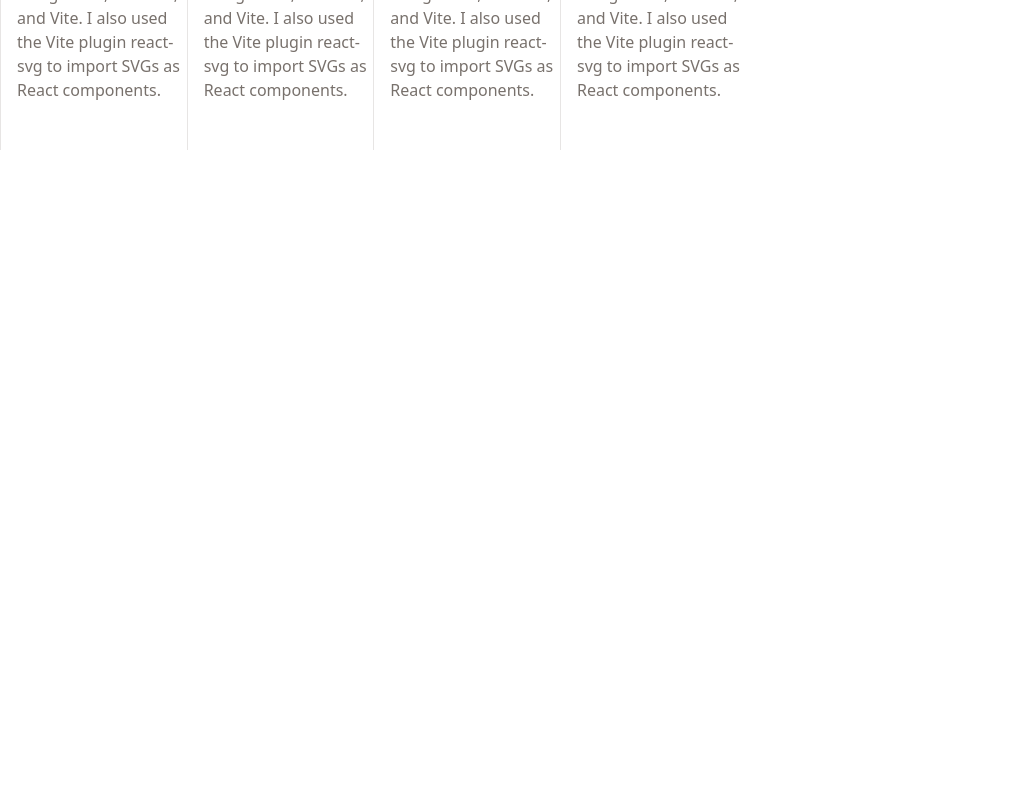
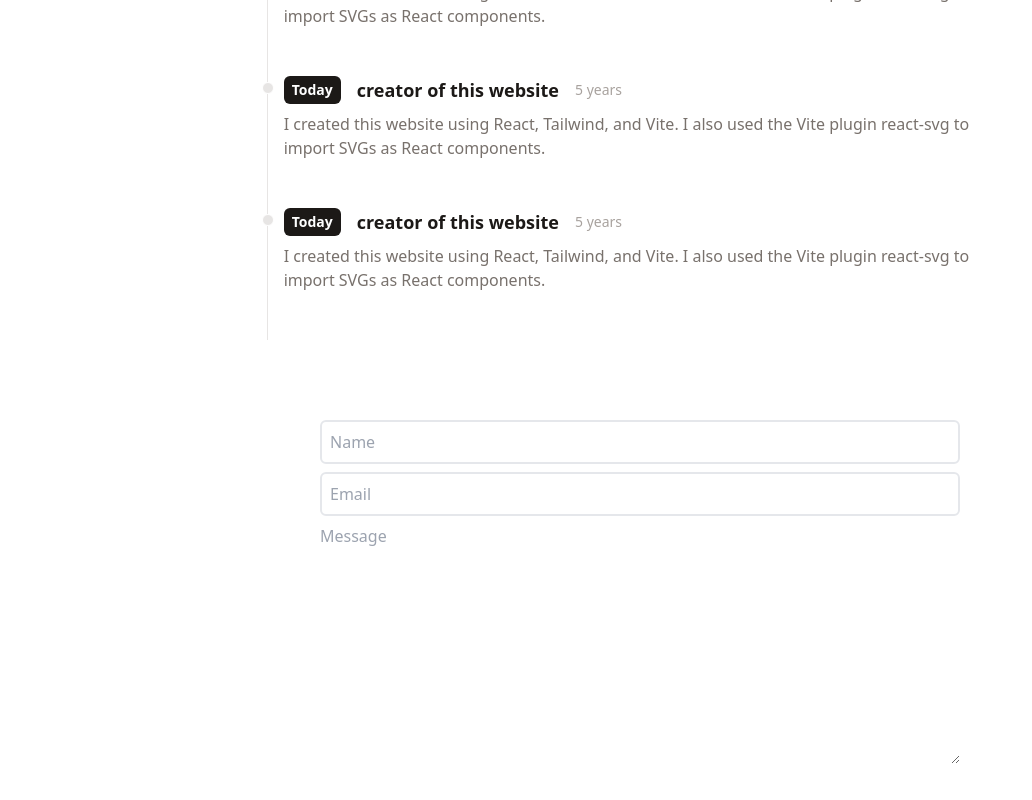
Before and after one commit to thewillydoo/portfolio-website, a React (Vite) app in the folder minimal-portfolio/: page / in a window 1280 px wide. Shown: the part 948-1748 px from the top of the page, without its empty margins (0-1032 px from the left). Before the commit the page ends 1178 px from the top, so only its background shows below. Built offline with nearby package versions, Linux system fonts and the light colour scheme.

Commit message:
finished timeline and working on contact

```diff
--- a/minimal-portfolio/src/components/Contact.jsx
+++ b/minimal-portfolio/src/components/Contact.jsx
@@ -2,7 +2,36 @@ import React from 'react'
 
 function Contact() {
   return (
-    <div>
+    <div className='flex flex-col mb-10 mx-auto'>
+      <div className='flex justify-center items-center'>
+        <form
+          className='flex flex-col w-full md:w-1/2'
+          action='https://getform.io/slug'
+          method='POST'
+        >
+          <input
+            type='text'
+            name='name'
+            placeholder='Name'
+            className='p-2 bg-transparent border-2 rounded-md focus:outline-none'
+          />
+          <input
+            type='text'
+            name='email'
+            placeholder='Email'
+            className='my-2 p-2 bg-transparent border-2 rounded-md focus:outline-none'
+          />
+          <textarea
+          name='message'
+          placeholder='Message'
+          rows='10'
+          className=''
+          >
+
+          </textarea>
+        </form>
+
+      </div>
 
     </div>
   )
--- a/minimal-portfolio/src/components/Timeline.jsx
+++ b/minimal-portfolio/src/components/Timeline.jsx
@@ -5,7 +5,9 @@ import timeline from '../data/timeline.js'
 
 function Timeline() {
   return (
-    <div className='flex flex-col md:flex-row justify-center my-20 w-full md:w-7/12'>
+    <div className='flex flex-col md:flex-row justify-center my-20'>
+      <div className='w-full md:w-7/12'>
+
         {timeline.map(item => (
           <TimelineItem
             year={item.year}
@@ -15,6 +17,7 @@ function Timeline() {
           />
         ))}
       </div>
+    </div>
   )
 }
 
```
Lines whose indentation alone changed are shown as unchanged.
